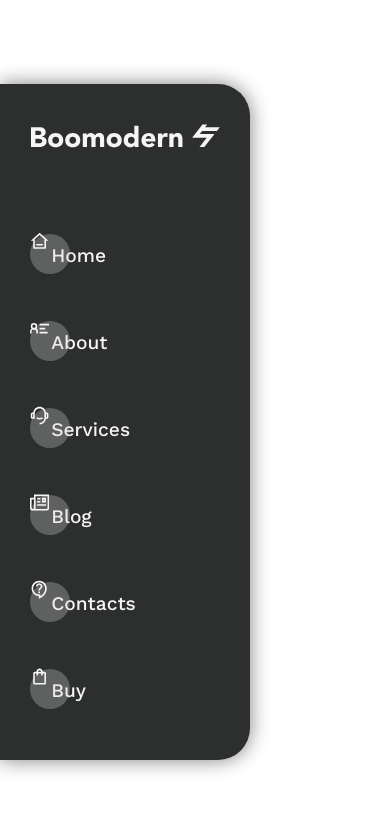
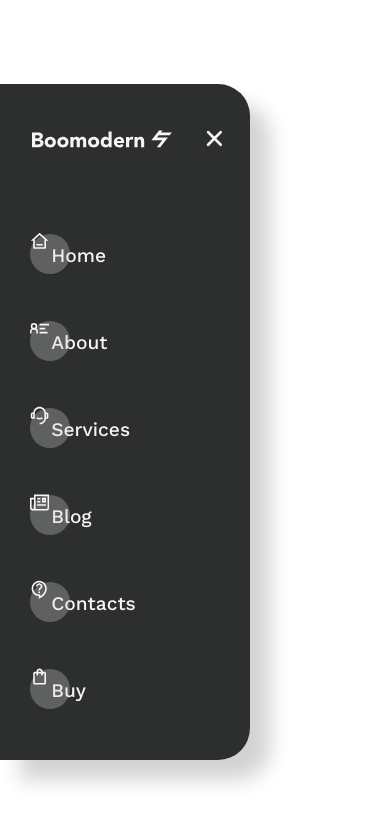
Before and after one commit to khadem-mh/boomodern, a Next.js app: page / in a window 390 px wide. Shown: the top 824 px of the page. Built offline with nearby package versions, Linux system fonts and the light colour scheme.

Commit message:
navbar responsived complete

```diff
--- a/components/modules/Navbar/Navbar.jsx
+++ b/components/modules/Navbar/Navbar.jsx
@@ -5,6 +5,7 @@ import Link from "next/link";
 import { GrContactInfo, GrArticle } from "react-icons/gr";
 import { RiCustomerService2Line, RiHome3Line } from "react-icons/ri";
 import { MdOutlineContactSupport, MdOutlineShoppingBag } from "react-icons/md";
+import { IoClose } from "react-icons/io5";
 
 const Navbar = () => {
 
@@ -15,9 +16,16 @@ const Navbar = () => {
                 <ListItem text="About" children={<GrContactInfo />} />
                 <ListItem text="Services" children={<RiCustomerService2Line />} />
             </ul>
-            <Link href="#" className="navbar__logo">
-                <Logo />
-            </Link>
+
+            <div className="navbar__midd">
+                <div className="navbar__close">
+                    <IoClose />
+                </div>
+                <Link href="#" className="navbar__logo">
+                    <Logo />
+                </Link>
+            </div>
+
             <ul className="navbar__left">
                 <ListItem text="Blog" children={<GrArticle />} />
                 <ListItem text="Contacts" children={<MdOutlineContactSupport />} />
--- a/styles/components-styles/navbar/media.css
+++ b/styles/components-styles/navbar/media.css
@@ -5,22 +5,22 @@
         height: 80vh;
         border-top-right-radius: 2rem;
         border-bottom-right-radius: 2rem;
-        box-shadow: 0 0 20px var(--gray-color);
+        box-shadow: 20px 20px 20px var(--lightgray-color);
         background-color: rgba(45, 46, 46, 1);
-        position: absolute;
+        position: fixed;
         top: 0;
         left: 0;
         bottom: 0;
         flex-direction: column;
         justify-content: unset !important;
         overflow-y: auto;
-        direction: rtl;
+        overflow-x: hidden;
     }
 
     .navbar__right,
     .navbar__left {
         width: 100%;
-        align-items: flex-end !important;
+        align-items: flex-start !important;
         flex-direction: column;
     }
 
@@ -39,18 +39,41 @@
         font-size: 1.2em;
     }
 
-
     .navbar__li a:hover {
         color: lightgray !important;
     }
 
-    .navbar__logo {
+    .navbar__midd {
+        width: 100%;
+        display: flex;
+        align-items: center;
+        flex-direction: row-reverse;
+        justify-content: space-between;
         position: absolute;
         top: 40px;
+        padding: 0 1.3em 0 2em !important;
+    }
+
+    .navbar__logo {
         padding: 0 !important;
+    }
+
+    .navbar__logo>svg {
+        width: 140px !important;
     }
 
     .navbar__logo svg path {
         fill: var(--white-color) !important;
     }
+
+    .navbar__close {
+        display: inline-block !important;
+    }
+
+    .navbar__menu {
+        display: flex;
+        height: 100vh;
+        width: 250px;
+    }
+
 }
--- a/styles/components-styles/navbar/navbar.css
+++ b/styles/components-styles/navbar/navbar.css
@@ -52,3 +52,18 @@
     top: -10px;
     left: -2px;
 }
+
+.navbar__close {
+    display: none;
+}
+
+.navbar__close svg:hover {
+    color: rgb(229, 75, 75);
+}
+
+.navbar__close svg {
+    cursor: pointer;
+    font-size: 1.8rem;
+    color: whitesmoke;
+    transition: all 300ms;
+}
```
